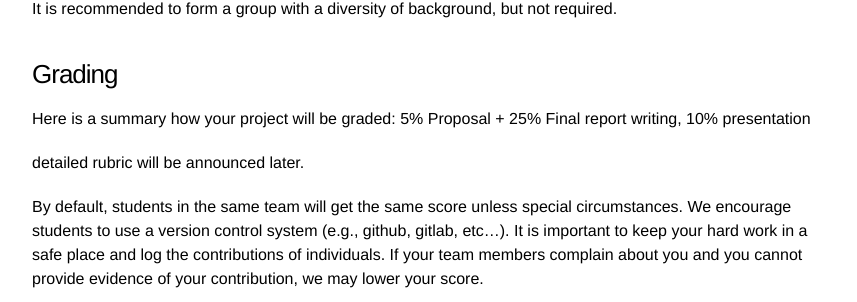
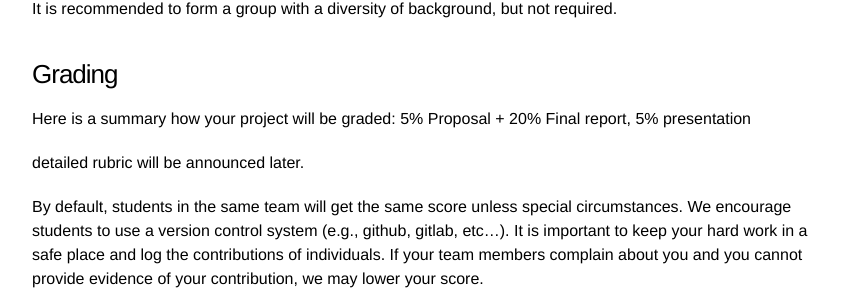
Before and after one commit to uclanlp/CS269-17, a Jekyll site: the page built from 6_projects.html.md, in a window 1280 px wide and 900 px high, scrolled down 329 px. Shown: the part 150-452 px from the top of the window, without its empty margins (208-1065 px from the left). Built offline with Jekyll 4.4.1, drawn with Linux system fonts in a browser that asks for light colours.

Commit message:
Update 6_projects.html.md

```diff
--- a/6_projects.html.md
+++ b/6_projects.html.md
@@ -18,7 +18,7 @@ It is recommended to form a group with a diversity of background, but not requir
 
 ### Grading
 Here is a summary how your project will be graded:
-5% Proposal + 25% Final report writing, 10% presentation
+5% Proposal + 20% Final report, 5% presentation
 
 detailed rubric will be announced later.
 
```
